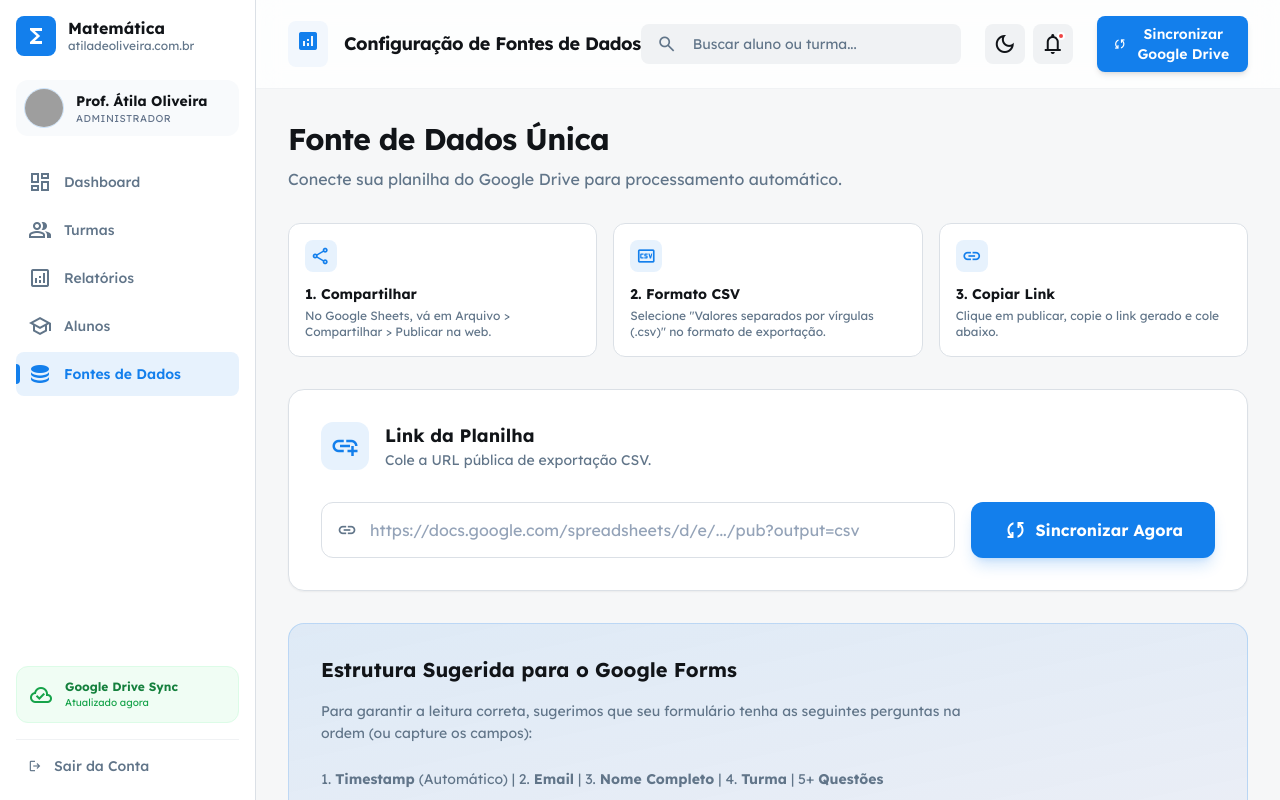
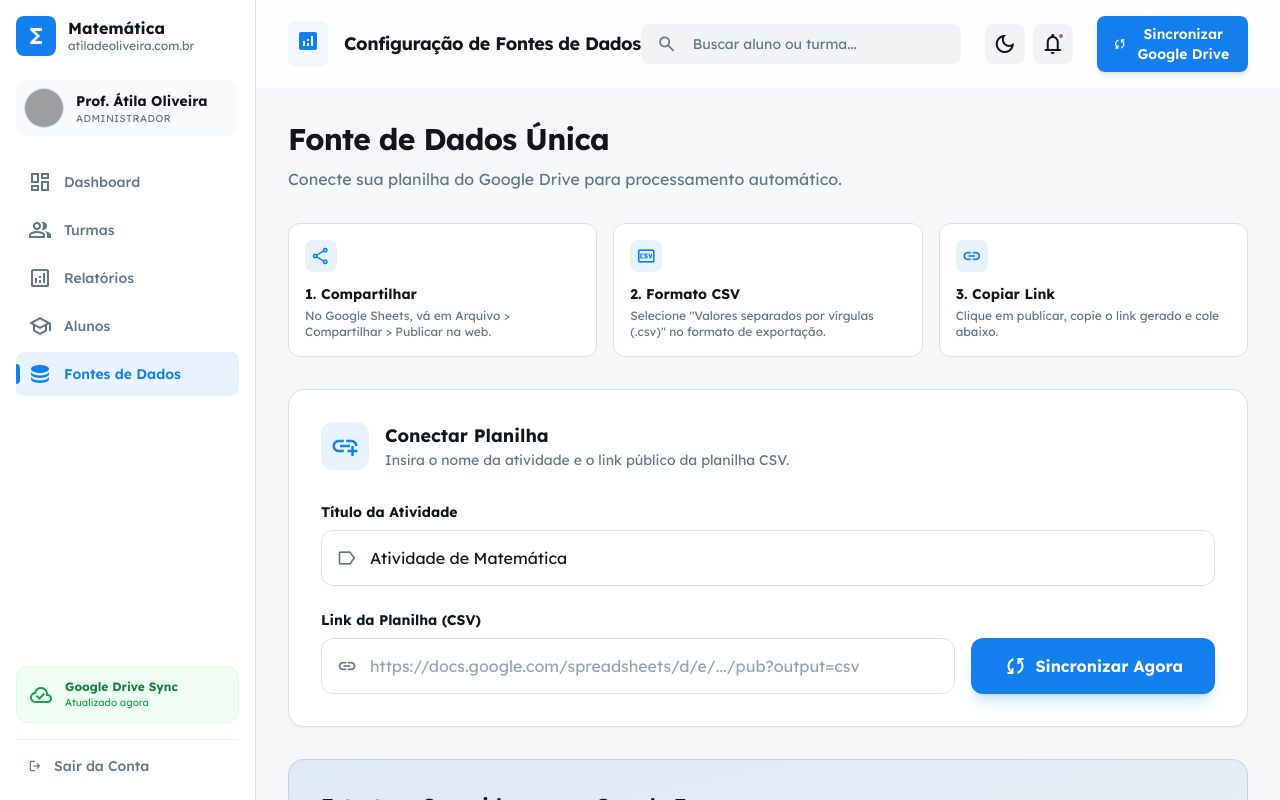
Before and after one commit to profmatatila-a11y/estatistica, a React (Vite) app: page / in a window 1280 px wide. Both pictures are taken after a click on the button "Configurar Conexão". Built offline with nearby package versions, Linux system fonts and the light colour scheme; grey boxes are pictures that could not be loaded.

Commit message:
feat: make activities list dynamic and allow user to title the activity

```diff
--- a/App.tsx
+++ b/App.tsx
@@ -16,6 +16,7 @@
 
   // You can replace this with your actual Google Sheets Published CSV URL
   const [sheetUrl, setSheetUrl] = useState(localStorage.getItem('sheetUrl') || '');
+  const [activityName, setActivityName] = useState(localStorage.getItem('activityName') || 'Atividade de Matemática');
 
   useEffect(() => {
     if (isDarkMode) {
@@ -43,6 +44,11 @@
     } finally {
       setLoading(false);
     }
+  };
+
+  const handleNameChange = (name: string) => {
+    setActivityName(name);
+    localStorage.setItem('activityName', name);
   };
 
   const [selectedStudentId, setSelectedStudentId] = useState<string | null>(null);
@@ -82,6 +88,7 @@
           onStudentClick={handleStudentClick}
           students={data?.students || []}
           classStats={data?.classStats || []}
+          activityName={activityName}
         />;
       case 'student-detail':
         const student = data?.students.find(s => s.id === selectedStudentId);
@@ -93,6 +100,8 @@
         return <DataSources
           sheetUrl={sheetUrl}
           onConnect={loadData}
+          activityName={activityName}
+          onNameChange={handleNameChange}
         />;
       default:
         return (
--- a/components/Dashboard.tsx
+++ b/components/Dashboard.tsx
@@ -10,14 +10,24 @@
   onStudentClick: (id: string) => void;
   students: Student[];
   classStats: ClassStats[];
+  activityName: string;
 }
 
-const Dashboard: React.FC<DashboardProps> = ({ onStudentClick, students, classStats }) => {
+const Dashboard: React.FC<DashboardProps> = ({ onStudentClick, students, classStats, activityName }) => {
   const overallAvg = students.length > 0
     ? (students.reduce((acc, s) => acc + s.average, 0) / students.length).toFixed(1)
     : '0.0';
 
   const totalExercises = classStats.reduce((acc, c) => acc + c.exercisesCount, 0);
+
+  // Get recent 4 students as "Recent Activities"
+  const recentStudents = [...students].slice(0, 4);
+  const activities = recentStudents.map(s => ({
+    icon: 'assignment_turned_in',
+    title: activityName,
+    subtitle: `${s.name} • Nota: ${s.average.toFixed(1)}`,
+    color: 'bg-blue-50 text-blue-600'
+  }));
 
   return (
     <div className="p-8 flex flex-col gap-8 animate-in fade-in duration-500">
@@ -96,20 +106,22 @@
         </div>
 
         {/* Recent Activities */}
-        <div className="lg:col-span-4 bg-white dark:bg-slate-900 rounded-xl border border-[#dbe0e6] dark:border-slate-800 p-6 shadow-sm flex flex-col">
-          <h4 className="text-[#111418] dark:text-white text-lg font-bold mb-4">Últimos Lançamentos</h4>
-          <div className="flex flex-col gap-4">
-            {ACTIVITIES.slice(0, 5).map((activity) => (
-              <div key={activity.id} className="flex gap-4 items-start p-2 hover:bg-background-light dark:hover:bg-slate-800 rounded-lg transition-colors cursor-pointer group">
-                <div className={`size-10 rounded-full flex items-center justify-center shrink-0 bg-blue-100 dark:bg-blue-900/40 text-primary`}>
-                  <span className="material-symbols-outlined text-xl">description</span>
+        <div className="lg:col-span-4 bg-white dark:bg-slate-900 rounded-xl p-6 border border-[#dbe0e6] dark:border-slate-800 shadow-sm">
+          <h3 className="text-lg font-bold text-[#111418] dark:text-white mb-6">Últimos Lançamentos</h3>
+          <div className="flex flex-col gap-6">
+            {activities.length > 0 ? activities.map((activity, i) => (
+              <div key={i} className="flex gap-4 items-start">
+                <div className={`p-2.5 rounded-lg ${activity.color}`}>
+                  <span className="material-symbols-outlined text-xl">{activity.icon}</span>
                 </div>
-                <div className="flex flex-col truncate">
-                  <p className="text-sm font-bold text-[#111418] dark:text-white group-hover:text-primary transition-colors">{activity.title}</p>
-                  <p className="text-xs text-[#617589] dark:text-slate-400">{activity.class} • {activity.timestamp}</p>
+                <div>
+                  <p className="text-sm font-bold text-[#111418] dark:text-white leading-tight">{activity.title}</p>
+                  <p className="text-xs text-[#617589] mt-1">{activity.subtitle}</p>
                 </div>
               </div>
-            ))}
+            )) : (
+              <p className="text-sm text-slate-400 italic">Nenhum envio recente.</p>
+            )}
           </div>
         </div>
       </div>
--- a/components/DataSources.tsx
+++ b/components/DataSources.tsx
@@ -4,9 +4,11 @@
 interface DataSourcesProps {
   sheetUrl: string;
   onConnect: (url: string) => void;
+  activityName: string;
+  onNameChange: (name: string) => void;
 }
 
-const DataSources: React.FC<DataSourcesProps> = ({ sheetUrl, onConnect }) => {
+const DataSources: React.FC<DataSourcesProps> = ({ sheetUrl, onConnect, activityName, onNameChange }) => {
   const [url, setUrl] = useState(sheetUrl);
 
   return (
@@ -40,13 +42,28 @@
             <span className="material-symbols-outlined text-3xl">add_link</span>
           </div>
           <div>
-            <h4 className="text-lg font-bold text-[#111418] dark:text-white">Link da Planilha</h4>
-            <p className="text-sm text-[#617589]">Cole a URL pública de exportação CSV.</p>
+            <h4 className="text-lg font-bold text-[#111418] dark:text-white">Conectar Planilha</h4>
+            <p className="text-sm text-[#617589]">Insira o nome da atividade e o link público da planilha CSV.</p>
+          </div>
+        </div>
+
+        <div className="flex flex-col gap-6">
+          <div className="flex-1 w-full">
+            <h4 className="text-sm font-bold text-[#111418] dark:text-white mb-2">Título da Atividade</h4>
+            <div className="relative">
+              <span className="material-symbols-outlined absolute left-4 top-1/2 -translate-y-1/2 text-[#617589] text-xl">label</span>
+              <input
+                value={activityName}
+                onChange={(e) => onNameChange(e.target.value)}
+                className="w-full rounded-xl text-[#111418] border border-[#dbe0e6] dark:border-slate-700 dark:bg-slate-800 dark:text-white h-14 pl-12 pr-4 focus:ring-2 focus:ring-primary focus:border-primary placeholder:text-slate-400"
+                placeholder="Ex: Simulado de Geometria, Lista 02..."
+              />
             </div>
           </div>
 
           <div className="flex flex-col md:flex-row items-end gap-4">
             <div className="flex-1 w-full">
+              <h4 className="text-sm font-bold text-[#111418] dark:text-white mb-2">Link da Planilha (CSV)</h4>
               <div className="relative">
                 <span className="material-symbols-outlined absolute left-4 top-1/2 -translate-y-1/2 text-[#617589] text-xl">link</span>
                 <input
@@ -64,6 +81,7 @@
               <span className="material-symbols-outlined">sync</span>
               <span>Sincronizar Agora</span>
             </button>
+          </div>
         </div>
 
         {sheetUrl && (
```
Lines whose indentation alone changed are shown as unchanged.
